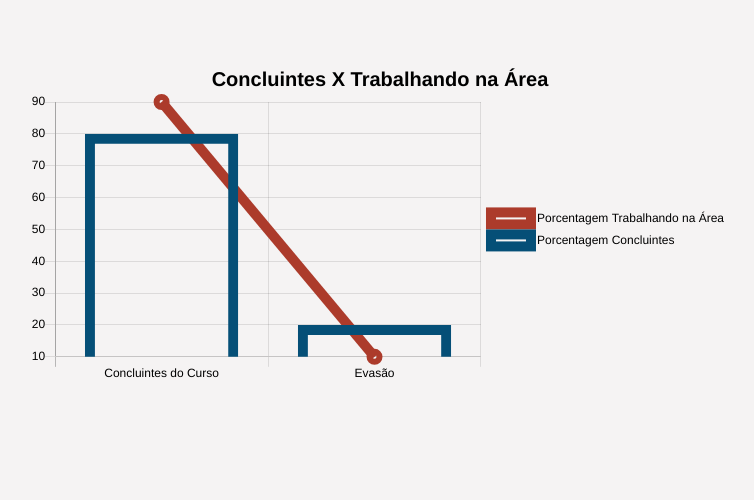
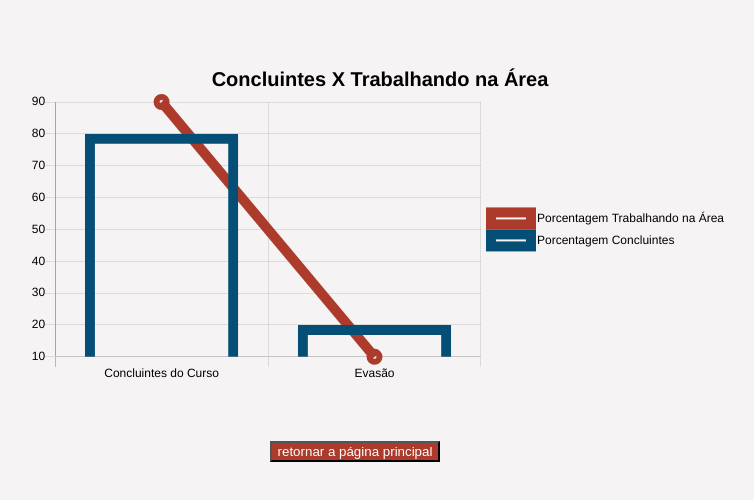
Before and after one commit to NatachaBatista/meu-primeiro-repo-2021, a plain HTML site: page ProjetoIOT/grafico.html in a window 1280 px wide. Shown: the whole page, without its empty margins (285-1039 px from the left). Drawn offline with nearby package versions, Linux system fonts and the light colour scheme.

Commit message:
atualização grafico do ProjetoIOT

```diff
--- a/ProjetoIOT/css/grafico.css
+++ b/ProjetoIOT/css/grafico.css
@@ -2,3 +2,11 @@ body {
     background-color: rgb(245, 243, 243);
 
 }
+
+.retornar {
+
+        text-align: center;
+        background-color:#AC3B2B;
+        color: white;
+
+}
--- a/ProjetoIOT/grafico.html
+++ b/ProjetoIOT/grafico.html
@@ -25,7 +25,9 @@
         <!--Gráfico virá aqui-->
         <canvas id="myChart"></canvas>
     </div>
-
+    <center> <br> <br> <br>
+   <a href="index.html"> <button class="retornar">retornar a página principal</button> </a>
+</center>
 </body>
 
 </html>
```
